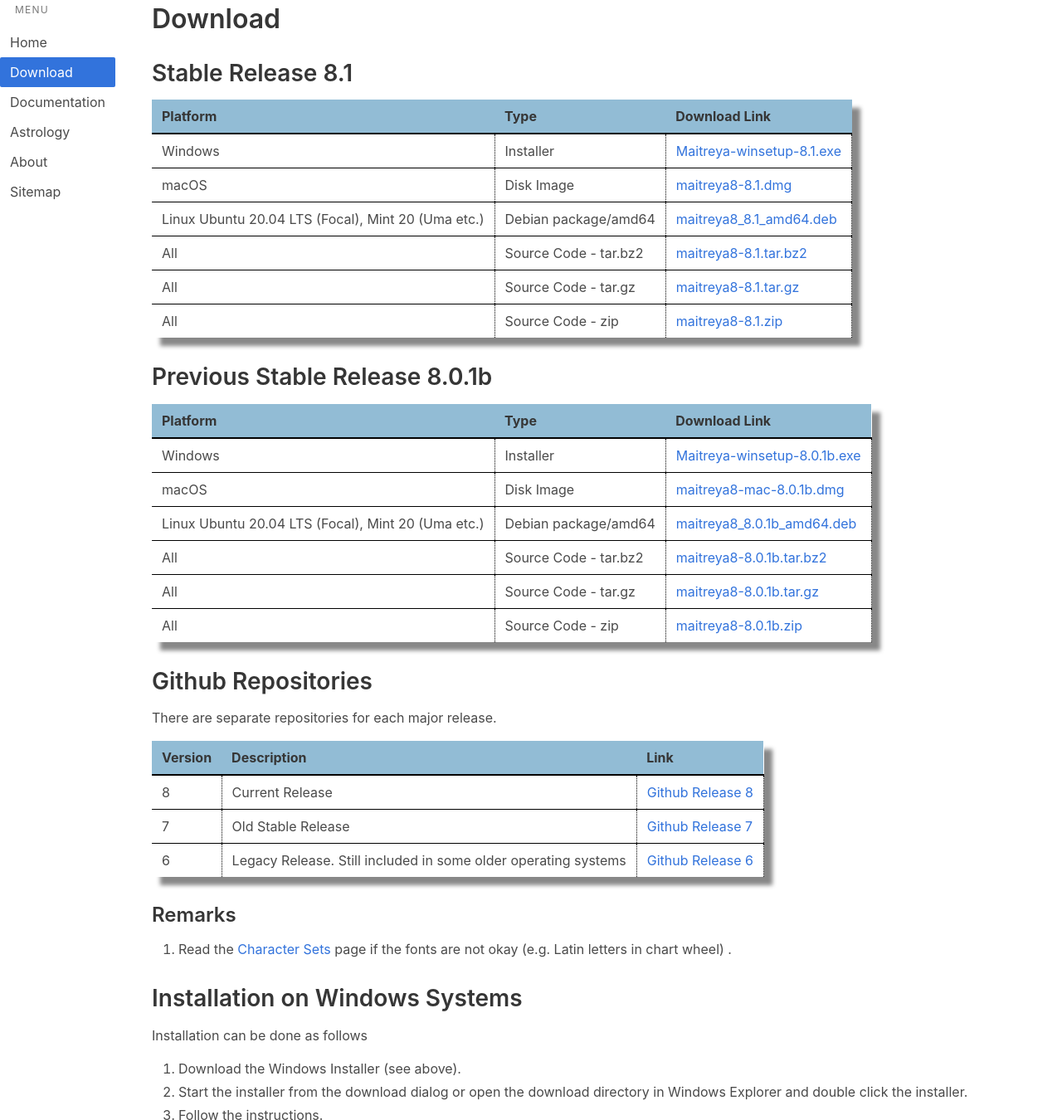
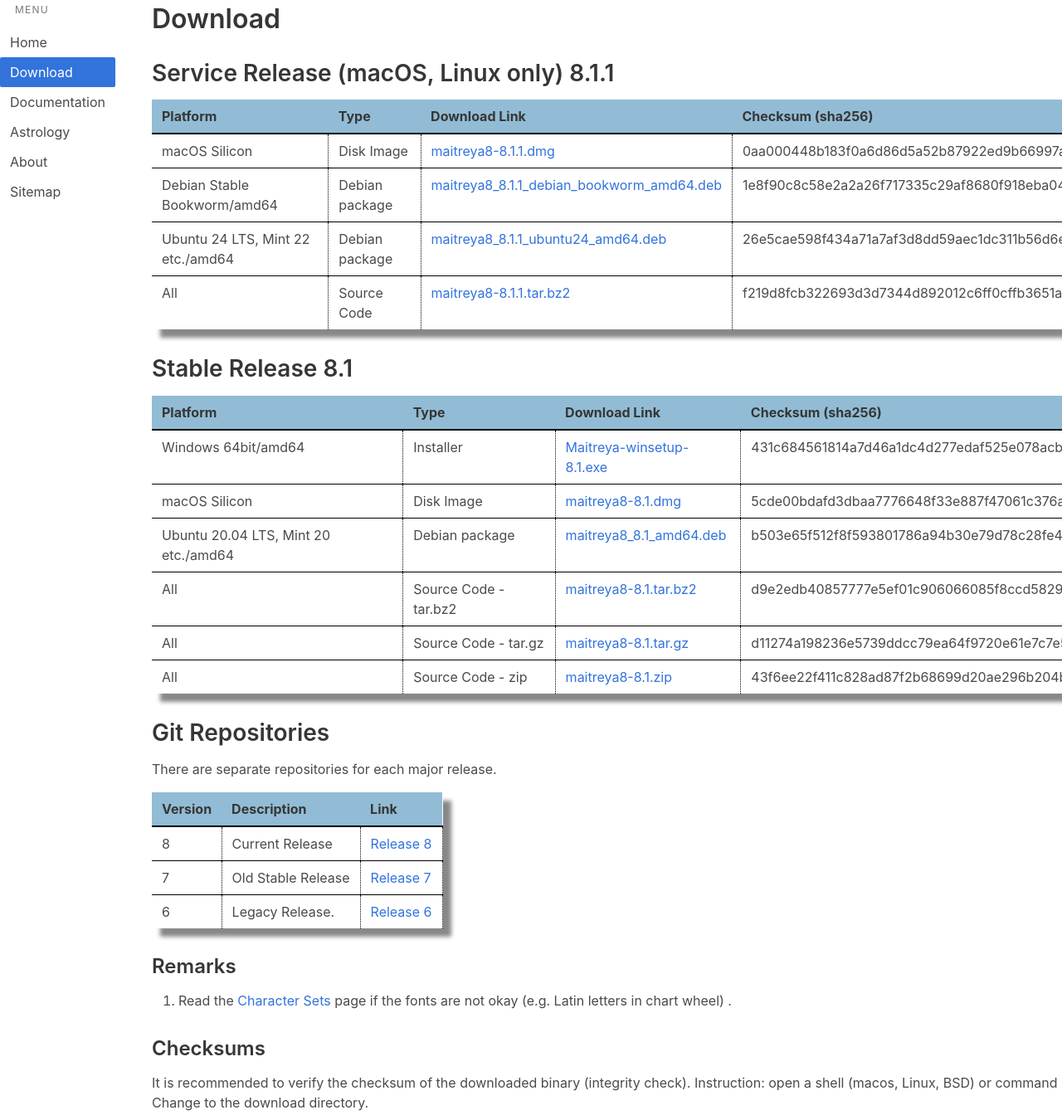
Before and after one commit to saravali/saravali.github.io, a plain HTML site: page download.html in a window 1280 px wide. Shown: the part 67-1417 px from the top of the page at 83% size. Drawn offline with Linux system fonts and the light colour scheme.

Commit message:
Release 8.1.1

```diff
--- a/download.html
+++ b/download.html
@@ -60,90 +60,92 @@
 
 			<div class="content">
 				<h1>Download</h1>
-<p><h2>Stable Release 8.1</h2>
+<p><h2>Service Release (macOS, Linux only) 8.1.1</h2>
  <table>
  <thead>
 	 <tr>
 		 <th>Platform</th>
 		 <th>Type</th>
 		 <th>Download Link</th>
+		 <th>Checksum (sha256)</th>
 	 </tr>
  </thead>
  <tbody>	 <tr>
-		 <td>Windows</td>
-		 <td>Installer</td>
-		 <td> <a href="https://github.com/martin-pe/maitreya8/releases/download/8.1/Maitreya-winsetup-8.1.exe">Maitreya-winsetup-8.1.exe</a></td>
+		 <td>macOS Silicon</td>
+		 <td>Disk Image</td>
+		 <td> <a href="https://github.com/martin-pe/maitreya8/releases/download/v8.1.1/maitreya8-8.1.1.dmg">maitreya8-8.1.1.dmg</a></td>
+		 <td>0aa000448b183f0a6d86d5a52b87922ed9b66997a5fa3199e3d6cb29d7c7d259</td>
 	 </tr>
 	 <tr>
-		 <td>macOS</td>
-		 <td>Disk Image</td>
-		 <td> <a href="https://github.com/martin-pe/maitreya8/releases/download/8.1/maitreya8-8.1.dmg">maitreya8-8.1.dmg</a></td>
+		 <td>Debian Stable Bookworm/amd64</td>
+		 <td>Debian package</td>
+		 <td> <a href="https://github.com/martin-pe/maitreya8/releases/download/v8.1.1/maitreya8_8.1.1_debian_bookworm_amd64.deb">maitreya8_8.1.1_debian_bookworm_amd64.deb</a></td>
+		 <td>1e8f90c8c58e2a2a26f717335c29af8680f918eba04de12b2f0c08b2e9b8245b</td>
 	 </tr>
 	 <tr>
-		 <td>Linux Ubuntu 20.04 LTS (Focal), Mint 20 (Uma etc.)</td>
-		 <td>Debian package/amd64</td>
-		 <td> <a href="https://github.com/martin-pe/maitreya8/releases/download/8.1/maitreya8_8.1_amd64.deb">maitreya8_8.1_amd64.deb</a></td>
+		 <td>Ubuntu 24 LTS, Mint 22 etc./amd64</td>
+		 <td>Debian package</td>
+		 <td> <a href="https://github.com/martin-pe/maitreya8/releases/download/v8.1.1/maitreya8_8.1.1_ubuntu24_amd64.deb">maitreya8_8.1.1_ubuntu24_amd64.deb</a></td>
+		 <td>26e5cae598f434a71a7af3d8dd59aec1dc311b56d6e2925ac059c8f053add8d3</td>
 	 </tr>
 	 <tr>
 		 <td>All</td>
-		 <td>Source Code - tar.bz2</td>
-		 <td> <a href="https://github.com/martin-pe/maitreya8/releases/download/8.1/maitreya8-8.1.tar.bz2">maitreya8-8.1.tar.bz2</a></td>
-	 </tr>
-	 <tr>
-		 <td>All</td>
-		 <td>Source Code - tar.gz</td>
-		 <td> <a href="https://github.com/martin-pe/maitreya8/releases/download/8.1/maitreya8-8.1.tar.gz">maitreya8-8.1.tar.gz</a></td>
-	 </tr>
-	 <tr>
-		 <td>All</td>
-		 <td>Source Code - zip</td>
-		 <td> <a href="https://github.com/martin-pe/maitreya8/releases/download/8.1/maitreya8-8.1.zip">maitreya8-8.1.zip</a></td>
+		 <td>Source Code</td>
+		 <td> <a href="https://github.com/martin-pe/maitreya8/releases/download/v8.1.1/maitreya8-8.1.1.tar.bz2">maitreya8-8.1.1.tar.bz2</a></td>
+		 <td>f219d8fcb322693d3d7344d892012c6ff0cffb3651a40b464b35dec54240f0da</td>
 	 </tr>
 	 </tbody>
 	</table>
-<h2>Previous Stable Release 8.0.1b</h2>
+<h2>Stable Release 8.1</h2>
  <table>
  <thead>
 	 <tr>
 		 <th>Platform</th>
 		 <th>Type</th>
 		 <th>Download Link</th>
+		 <th>Checksum (sha256)</th>
 	 </tr>
  </thead>
  <tbody>	 <tr>
-		 <td>Windows</td>
+		 <td>Windows 64bit/amd64</td>
 		 <td>Installer</td>
-		 <td> <a href="https://github.com/martin-pe/maitreya8/releases/download/v8.0.1b/Maitreya-winsetup-8.0.1b.exe">Maitreya-winsetup-8.0.1b.exe</a></td>
+		 <td> <a href="https://github.com/martin-pe/maitreya8/releases/download/8.1/Maitreya-winsetup-8.1.exe">Maitreya-winsetup-8.1.exe</a></td>
+		 <td>431c684561814a7d46a1dc4d277edaf525e078acb060cab929bfd83599e41155</td>
 	 </tr>
 	 <tr>
-		 <td>macOS</td>
+		 <td>macOS Silicon</td>
 		 <td>Disk Image</td>
-		 <td> <a href="https://github.com/martin-pe/maitreya8/releases/download/v8.0.1b/maitreya8-mac-8.0.1b.dmg">maitreya8-mac-8.0.1b.dmg</a></td>
+		 <td> <a href="https://github.com/martin-pe/maitreya8/releases/download/8.1/maitreya8-8.1.dmg">maitreya8-8.1.dmg</a></td>
+		 <td>5cde00bdafd3dbaa7776648f33e887f47061c376ae82971bdbdcedc8c4442f7c</td>
 	 </tr>
 	 <tr>
-		 <td>Linux Ubuntu 20.04 LTS (Focal), Mint 20 (Uma etc.)</td>
-		 <td>Debian package/amd64</td>
-		 <td> <a href="https://github.com/martin-pe/maitreya8/releases/download/v8.0.1b/maitreya8_8.0.1b_amd64.deb">maitreya8_8.0.1b_amd64.deb</a></td>
+		 <td>Ubuntu 20.04 LTS, Mint 20 etc./amd64</td>
+		 <td>Debian package</td>
+		 <td> <a href="https://github.com/martin-pe/maitreya8/releases/download/8.1/maitreya8_8.1_amd64.deb">maitreya8_8.1_amd64.deb</a></td>
+		 <td>b503e65f512f8f593801786a94b30e79d78c28fe431e5102722eae5b3a5a6bc9</td>
 	 </tr>
 	 <tr>
 		 <td>All</td>
 		 <td>Source Code - tar.bz2</td>
-		 <td> <a href="https://github.com/martin-pe/maitreya8/releases/download/v8.0.1b/maitreya8-8.0.1b.tar.bz2">maitreya8-8.0.1b.tar.bz2</a></td>
+		 <td> <a href="https://github.com/martin-pe/maitreya8/releases/download/8.1/maitreya8-8.1.tar.bz2">maitreya8-8.1.tar.bz2</a></td>
+		 <td>d9e2edb40857777e5ef01c906066085f8ccd582950c1d70cc8a1cddc83358f21</td>
 	 </tr>
 	 <tr>
 		 <td>All</td>
 		 <td>Source Code - tar.gz</td>
-		 <td> <a href="https://github.com/martin-pe/maitreya8/releases/download/v8.0.1b/maitreya8-8.0.1b.tar.gz">maitreya8-8.0.1b.tar.gz</a></td>
+		 <td> <a href="https://github.com/martin-pe/maitreya8/releases/download/8.1/maitreya8-8.1.tar.gz">maitreya8-8.1.tar.gz</a></td>
+		 <td>d11274a198236e5739ddcc79ea64f9720e61e7c7e52c09ed563f4dab6bb9e253</td>
 	 </tr>
 	 <tr>
 		 <td>All</td>
 		 <td>Source Code - zip</td>
-		 <td> <a href="https://github.com/martin-pe/maitreya8/releases/download/v8.0.1b/maitreya8-8.0.1b.zip">maitreya8-8.0.1b.zip</a></td>
+		 <td> <a href="https://github.com/martin-pe/maitreya8/releases/download/8.1/maitreya8-8.1.zip">maitreya8-8.1.zip</a></td>
+		 <td>43f6ee22f411c828ad87f2b68699d20ae296b204bb09f8a44bec08560da1f52f</td>
 	 </tr>
 	 </tbody>
 	</table>
 </p>
-<h2>Github Repositories</h2>
+<h2>Git Repositories</h2>
 <p>There are separate repositories for each major release.</p>
 <table>
 <thead>
@@ -157,50 +159,48 @@
 <tr>
 <td>8</td>
 <td>Current Release</td>
-<td><a href="https://github.com/martin-pe/maitreya8/releases">Github Release 8</a></td>
+<td><a href="https://github.com/martin-pe/maitreya8/releases">Release 8</a></td>
 </tr>
 <tr>
 <td>7</td>
 <td>Old Stable Release</td>
-<td><a href="https://github.com/martin-pe/maitreya7/releases">Github Release 7</a></td>
+<td><a href="https://github.com/martin-pe/maitreya7/releases">Release 7</a></td>
 </tr>
 <tr>
 <td>6</td>
-<td>Legacy Release. Still included in some older operating systems</td>
-<td><a href="https://github.com/martin-pe/maitreya6/releases">Github Release 6</a></td>
+<td>Legacy Release.</td>
+<td><a href="https://github.com/martin-pe/maitreya6/releases">Release 6</a></td>
 </tr>
 </tbody>
 </table>
 <h3>Remarks</h3>
 <ol>
-<li>Read the <a href="documentation/charset.html">Character Sets</a> page if the fonts are not okay
-(e.g. Latin letters in chart wheel) .</li>
+<li>Read the <a href="documentation/charset.html">Character Sets</a> page if the fonts are not okay (e.g. Latin letters in chart wheel) .</li>
 </ol>
-<h2>Installation on Windows Systems</h2>
-<p>Installation can be done as follows</p>
+<h3>Checksums</h3>
+<p>It is recommended to verify the checksum of the downloaded binary (integrity check).
+Instruction: open a shell (macos, Linux, BSD) or command prompt <strong>cmd</strong> (Windows).
+Change to the download directory.</p>
+<p>Under macOS, Linux, BSD</p>
+<pre><code class="language-shell">sha256sum &lt;filename&gt;
+</code></pre>
+<p>Under Windows</p>
+<pre><code class="language-shell">certutil -hashfile &lt;filename&gt; SHA256
+</code></pre>
+<h2>Installation on Windows</h2>
 <ol>
 <li>Download the Windows Installer (see above).</li>
 <li>Start the installer from the download dialog or open the download
 directory in Windows Explorer and double click the installer.</li>
 <li>Follow the instructions.</li>
 </ol>
-<h2>Installation on Ubuntu and other Debian Based Systems</h2>
-<p>Maitreya is available in standard Debian repositories and can be
-installed directly with aptitude etc. Please note that the symbol font
-is contained in the extra package <em>fonts-maitreya</em>. You need the font in
-order to display the sign and planet symbols.</p>
-<p>Nevertheless the version in official repositories may be out of date.</p>
-<p>If you want to use the version provided on this website, you can proceed
-as follows: download the Debian package (*.deb). Open the download
-directory in a file manager (e.g. <em>Nautilus</em>) and double click the
-downloaded package. Click the install button.</p>
-<p>The startup icon can be found in the application menu (Accessories).</p>
-<p>Alternatively, open a console window, change to the download directory
+<h2>Installation of Debian/Ubuntu Packages</h2>
+<p>Open a console window, change to the download directory
 and enter the following commands.</p>
-<pre><code class="language-shell">sudo dpkg -i maitreya_xyz.deb
+<pre><code class="language-shell">sudo dpkg -i &lt;package&gt;.deb
 sudo apt-get -f install
 </code></pre>
-<h2>Installation on MacOS X</h2>
+<h2>Installation on macOS</h2>
 <ul>
 <li>Open the disk image (*.dmg) in the Finder.</li>
 <li>Click the True Type font &quot;Saravali.ttf&quot; with Ctrl+Mouse, open the
@@ -237,7 +237,7 @@
 				<hr>
 			 <div class="content has-text-centered">
 				Website licensed under CC BY-SA 4.0.<br>
-				Last modification of this page 2022-12-14.
+				Last modification of this page 2025-05-06.
 			</div>
 		</footer>
 	</body>
```
Also changed, not shown: index.html (+7 -1 lines).
